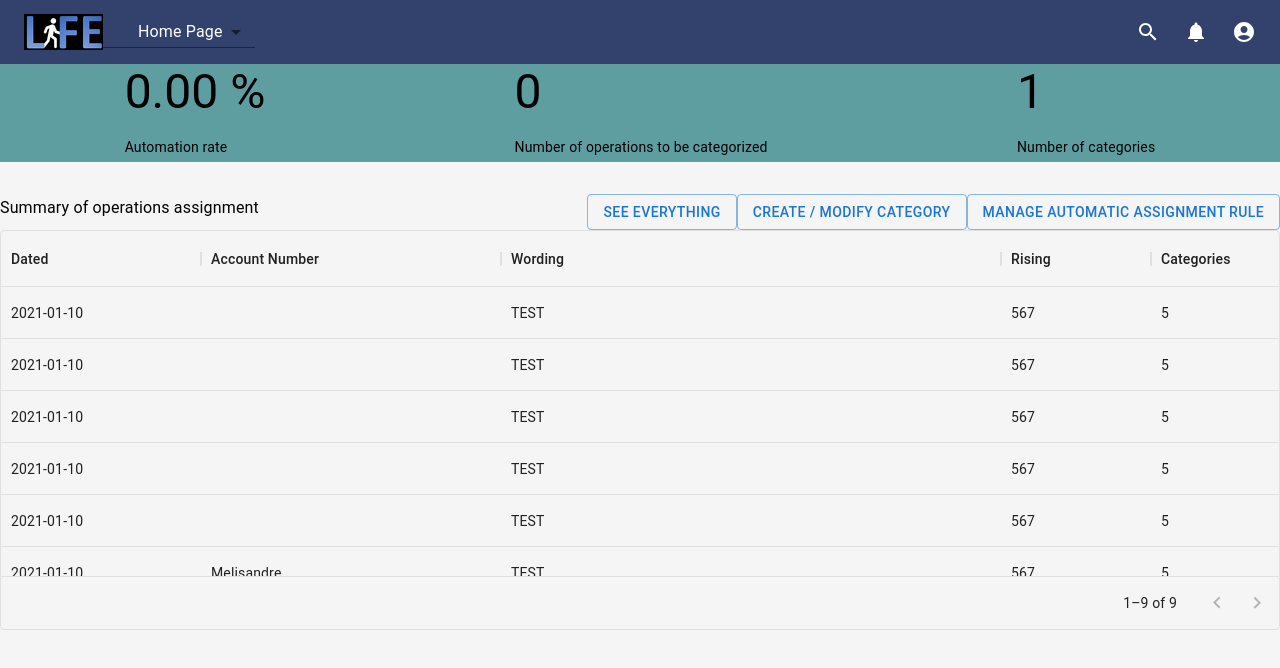
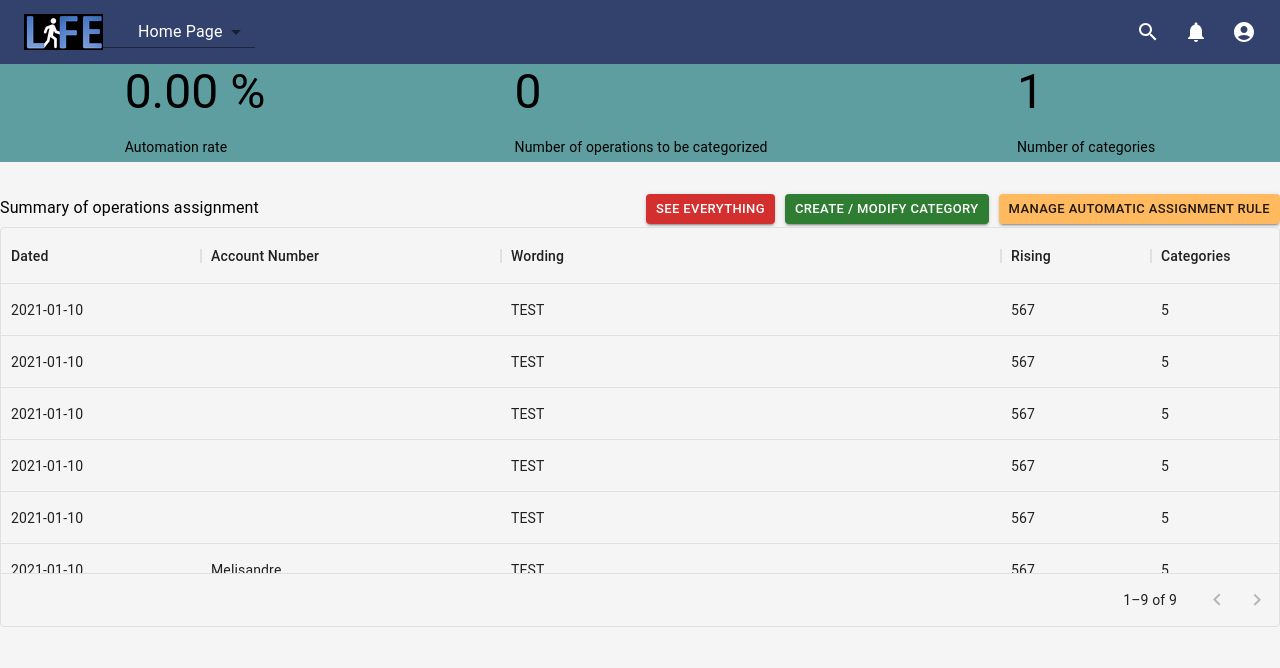
Before and after one commit to ranafaraznaru/DemoProject, a React (Create React App) app: page /categorization in a window 1280 px wide. Shown: the top 668 px of the page. Built offline with nearby package versions, Linux system fonts and the light colour scheme.

Commit message:
button size fix

```diff
--- a/src/Components/App.js
+++ b/src/Components/App.js
@@ -14,6 +14,7 @@ const App = () => {
   return (
     <>
       <NavBar />
+      {/* <CategorizationTable /> */}
       <div style={{ backgroundColor: "#f5f5f5", minHeight: "100vh" }}>
         <ThemeProvider theme={theme}>
           <Routes>
--- a/src/Components/Categorization.js
+++ b/src/Components/Categorization.js
@@ -148,13 +148,13 @@ const Categorization = () => {
         <Box>
           <Link to='/categorization/managecategories' style={{ textDecoration: 'none' }}>
 
-            <Button variant="outlined" href="#outlined-buttons">
+            <Button size="small"  variant="contained" href="#outlined-buttons" color='error' sx={{marginRight:'10px'}}>
               See everything
             </Button>
-            <Button variant="outlined" href="#outlined-buttons">
+            <Button  size="small"variant="contained" href="#outlined-buttons" color='success' sx={{marginRight:'10px'}}>
               Create / Modify category
             </Button>
-            <Button variant="outlined" href="#outlined-buttons">
+            <Button size="small" variant="contained" href="#outlined-buttons" color='secondary'>
               Manage automatic assignment rule
             </Button>
           </Link >
--- a/src/Components/CategorizationTable.js
+++ b/src/Components/CategorizationTable.js
@@ -81,13 +81,11 @@ function stableSort(array, comparator) {
 const headCells = [
   {
     id: "name",
-    numeric: false,
     disablePadding: true,
     label: "Dated",
   },
   {
     id: "AccountNumber",
-    numeric: true,
     disablePadding: false,
     label: "AccountNumber",
   },
@@ -330,7 +328,7 @@ const CategorizationTable = () => {
                       <TableCell align="right">{row.AccountNumber}</TableCell>
                       <TableCell align="right">{row.Wording}</TableCell>
                       <TableCell align="right">{row.Rising}</TableCell>
-                      <TableCell align="right">{row.Categories}</TableCell>
+                      <TableCell align="right"><SelectOption /></TableCell>
                     </TableRow>
                   );
                 })}
--- a/src/Components/MyAccount.js
+++ b/src/Components/MyAccount.js
@@ -15,7 +15,7 @@ const MyAccount = () => {
         </Box>
         <Box sx={{ paddingLeft: "15px" }}>
           <Button
-            variant="outlined"
+            variant="contained"
             href="#outlined-buttons"
             color="error"
             sx={{ paddinBottom: "5px", paddingTop: "9px" }}
@@ -33,13 +33,13 @@ const MyAccount = () => {
         </Box>
         <Box>
           <Button
-            variant="outlined"
+            variant="contained"
             href="#outlined-buttons"
             sx={{ marginRight: "10px" }}
           >
             Add
           </Button>
-          <Button variant="outlined" href="#outlined-buttons" color="error">
+          <Button variant="contained" href="#outlined-buttons" color="error">
             To Delete
           </Button>
           <Button href="#outlined-buttons">
--- a/src/Components/Table.js
+++ b/src/Components/Table.js
@@ -22,7 +22,6 @@ const columns = [
   {
     field: "Incumbent",
     headerName: "Incumbent",
-
     width: 110,
   },
   {
```
